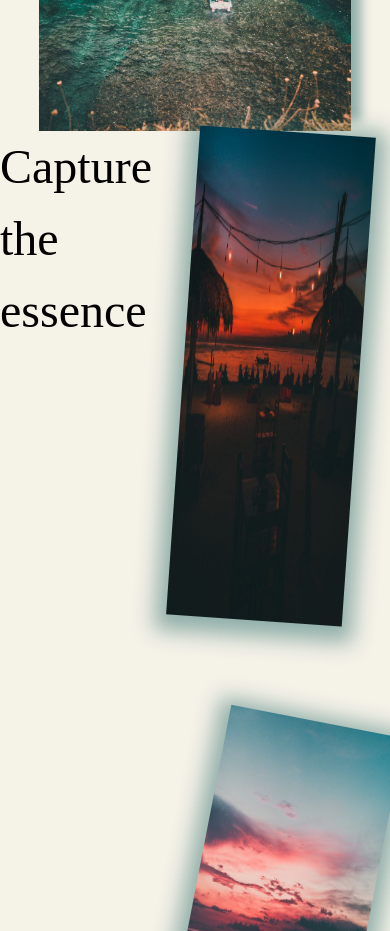
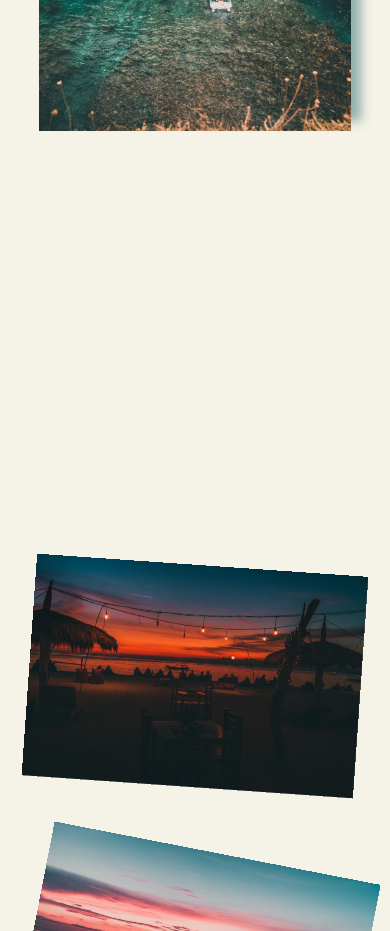
Before and after one commit to Dionyzian/Photography-Portfolio-Haithem-Djeddai-, a React (Vite) app: page / in a window 390 px wide. Shown: the part 2300-3231 px from the top of the page. Built offline with nearby package versions, Linux system fonts and the light colour scheme; a web font is replaced by a local one.

Commit message:
more responsive stacked pics with useMedia

```diff
--- a/package.json
+++ b/package.json
@@ -12,6 +12,7 @@
     "framer-motion": "^10.6.1",
     "react": "^18.2.0",
     "react-dom": "^18.2.0",
+    "react-use": "^17.4.0",
     "vite-plugin-svgr": "^2.4.0"
   },
   "devDependencies": {
--- a/src/App.jsx
+++ b/src/App.jsx
@@ -1,5 +1,7 @@
 import { motion, useTransform, useScroll } from 'framer-motion'
 import { useRef, createRef, useEffect } from 'react'
+import { useMedia } from 'react-use';
+
 
 import { ReactComponent as Logo } from './assets/logo.svg'
 import { ReactComponent as HaithemDjeddai } from './assets/haithem-djeddai.svg'
@@ -17,13 +19,31 @@ import img7 from './assets/img-7.jpg'
 
 function App() {
   const ref = useRef(null)
-  const { scrollY } = useScroll({ target: ref, offset: ['start end', 'end start'] })
-  const rotate = useTransform(scrollY, [0, 1], [0, -8.50]);
+  const { scrollY } = useScroll({
+    offset: ['end end', 'start end'],
+    target: ref
+  })
 
+  const rotationValues = [
+    0, // for small screens
+    -8.5, // for medium screens
+    -10, // for large screens
+  ];
+
+  const actualRotation = useMedia('(min-width: 1024px)') ? rotationValues[1] : useMedia('(min-width: 320px)') ? rotationValues[0] : rotationValues[2];
+
+  const rotate = useTransform(
+    scrollY,
+    [0, 1],
+    [0, actualRotation]
+  );
+
+  const opacity = useTransform(scrollY, [3000, 4000], [0, 1], { clamp: false });
+  const shadowBox = useTransform(scrollY, [3000, 5000], ['none', 'var(--box-shadow-3)'], { clamp: false })
 
 
   return (
-    <div className="max-w-[1000px] mx-auto">
+    <motion.div ref={ref} className="max-w-[1000px] mx-auto">
 
       <header className='flex justify-between items-center mt-1'>
         <a href="#"><Logo className='w-[100px] h-[100px]' /></a>
@@ -62,21 +82,21 @@ function App() {
         </div>
 
 
-        <div className='flex'>
-
-          <p className='sticky top-[10rem] z-0 h-[65vh] mb-[6rem] text-[3rem]' >Capture <br /> the <br /> essence</p>
-
-          <motion.div ref={ref} style={{ rotate }} className="flex-col justify-between  mx-auto min-h-[450vh] max-w-[48vw]">
-            <motion.img className='sticky top-[7rem] z-0 w-[45vw] shadow-3 rotate-[4deg] h-[58vh] mb-[6rem]' src={img5} alt="" />
-            <motion.img className='sticky top-[7rem] z-1 w-[45vw] shadow-3 rotate-[11deg] h-[58vh] mb-[6rem]' src={img6} alt="" />
-            <motion.img className='sticky top-[7rem] z-2 w-[45vw] shadow-3 rotate-[-2.5deg] h-[58vh] mb-[6rem]' src={img7} alt="" />
+        <motion.div className='flex flex-col md:flex-row'>
+          <motion.div style={{ opacity }}  >
+            <motion.p className='sticky md:top-[10rem] h-[40vh] lg:h-[65vh] mb-[6rem] text-[3rem]' >Capture <br /> the <br /> essence</motion.p>
           </motion.div>
-        </div>
+          <motion.div style={{ rotate }} className="flex-col justify-between mx-auto min-h-[250vh] lg:min-h-[450vh] w-full lg:max-w-[48vw]">
+            <motion.img style={{ boxShadow: shadowBox }} className='sticky mx-auto top-[8rem] lg:top-[7rem] z-0 w-[85%] lg:w-[45vw] rotate-[4deg] h-[40%] lg:h-[58vh] mb-[4rem] lg:mb-[6rem]' src={img5} alt="" />
+            <motion.img style={{ boxShadow: shadowBox }} className='sticky mx-auto top-[8rem] lg:top-[7rem] z-1 w-[85%] lg:w-[45vw] rotate-[11deg] h-[40%] lg:h-[58vh] mb-[4rem] lg:mb-[6rem]' src={img6} alt="" />
+            <motion.img style={{ boxShadow: shadowBox }} className='sticky mx-auto top-[8rem] lg:top-[7rem] z-2 w-[85%] lg:w-[45vw] rotate-[-2.5deg] h-[40%] lg:h-[58vh] mb-[4rem] lg:mb-[6rem]' src={img7} alt="" />
+          </motion.div>
+        </motion.div>
 
 
       </main>
 
-    </div>
+    </motion.div>
   )
 }
 
```
Also changed, not shown: 1 other file (tests, documents, lock files or other folders).
